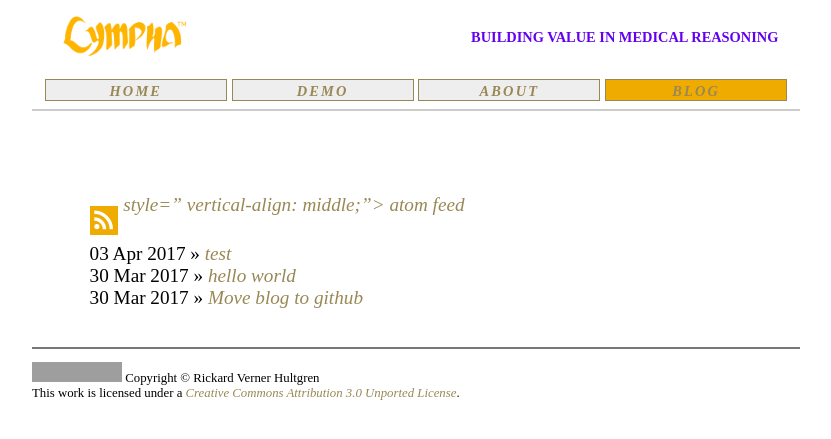
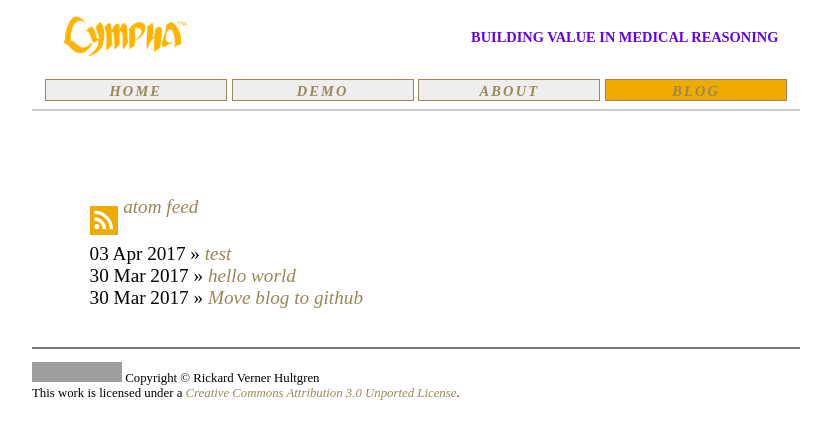
Before and after one commit to RickardHultgren/LYMPHA, a Jekyll site: the page built from blog.md, in a window 1280 px wide. Shown: the top 439 px of the page, without its empty margins (224-1055 px from the left). Built offline with Jekyll 4.4.1, drawn with Linux system fonts in a browser that asks for light colours; some web fonts are replaced; our own code applies the rules of GitHub Pages for plain Markdown files; grey boxes are pictures that could not be loaded.

Commit message:
Mr Hyde was here …

```diff
--- a/blog.md
+++ b/blog.md
@@ -4,7 +4,7 @@ document.getElementById("blogtext").style.color="#000000";
 document.getElementById("blog").className="menu2active";
 </script>
 <br><br>
-[<i class="material-icons" style="background-color:#EFAB00;color:#ffffff;font-size:1.5em;margin-top:.5em; margin-bottom:-.5em;display: inline-block; position: static;vertical-align: middle;">rss_feed</i><span> style=" vertical-align: middle;"> atom feed </span> ](http://rickardhultgren.github.io/lympha/atom.xml)
+[<i class="material-icons" style="background-color:#EFAB00;color:#ffffff;font-size:1.5em;margin-top:.5em; margin-bottom:-.5em;display: inline-block; position: static;vertical-align: middle;">rss_feed</i><span style="vertical-align: middle;"> atom feed </span> ](http://rickardhultgren.github.io/lympha/atom.xml)
 <br><br>
 {% for post in site.posts %}
 {{ post.date | date_to_string }} &raquo; <a href="/lympha{{post.url}}">{{ post.title }}</a>
```
